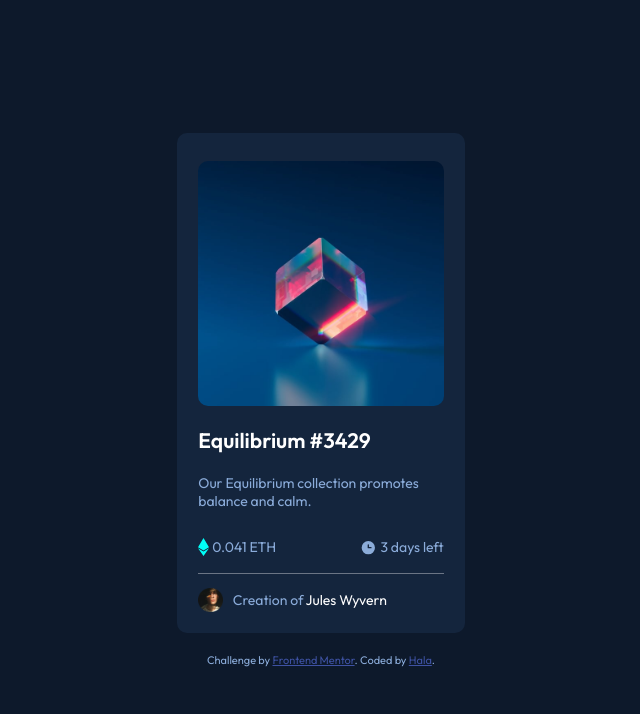
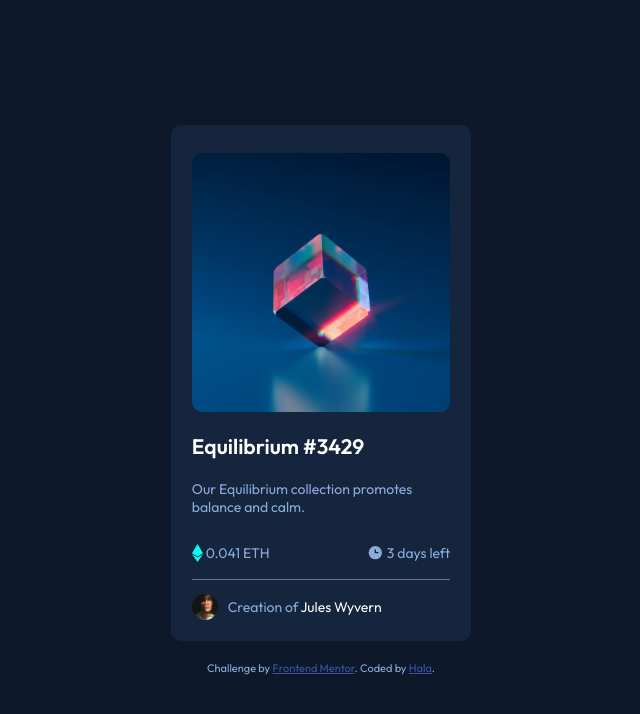
Before and after one commit to halamh/nft-preview-card, a plain HTML site: page index.html in a window 1280 px wide. Shown: the whole page, without its empty margins (319-959 px from the left). Drawn offline with Linux system fonts and the light colour scheme.

Commit message:
Increased container width

```diff
--- a/style.css
+++ b/style.css
@@ -39,7 +39,7 @@ body {
     display: flex;
     flex-direction: column;
     background-color: var(--dark-blue);
-    max-width: 38%;
+    max-width: 40%;
     padding: 2em 1.5em 1.5em 1.5em;
     border-radius: 10px;
 }
```
